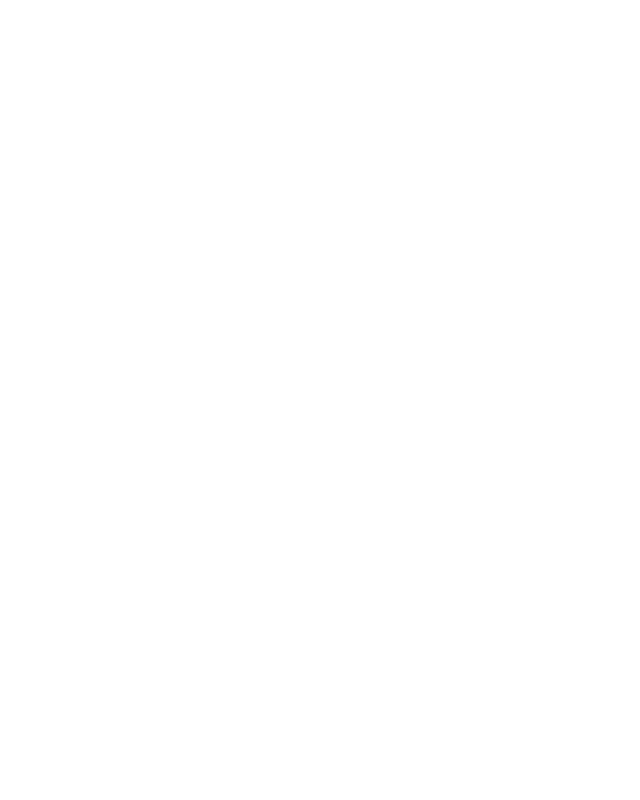
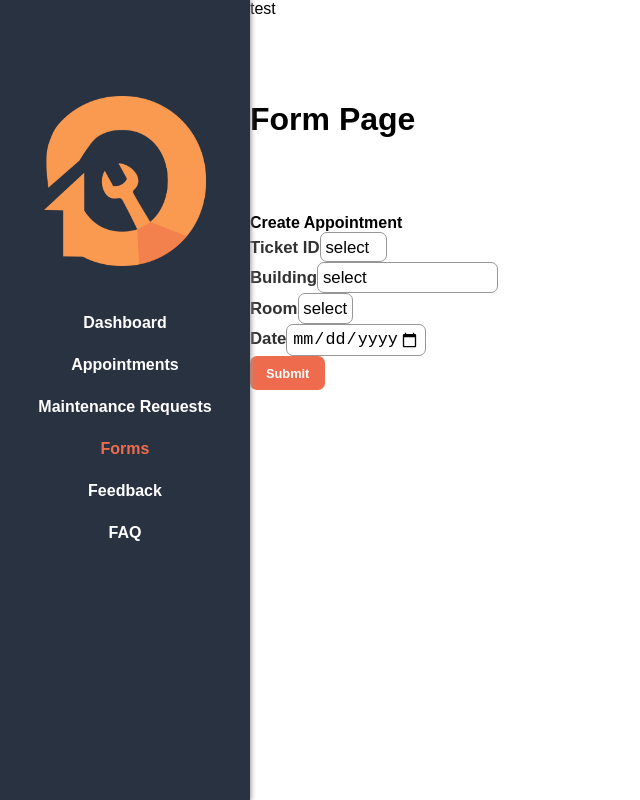
Before and after one commit to optimumpropertyfix/optimumpropertyfix, a React (Create React App) app in the folder opf/: page /admin/forms/create_appointment in a window 1280 px wide. Before the commit this address had no page. Shown: the whole page, without its empty margins (0-640 px from the left). Built offline with nearby package versions, Linux system fonts and the light colour scheme.

Commit message:
Appointment Functionality Added

```diff
--- /dev/null
+++ b/opf/src/components/Appointment/Appointment.js
@@ -0,0 +1,24 @@
+import AppointmentItem from "./AppointmentItem";
+
+const Appointment = (props) => {
+  const addAppointmentHandler = (appointments) => {
+    console.log(appointments);
+  };
+  return (
+    <div>
+      <div>
+        <h1>Appointment Page</h1>
+      </div>
+      <AppointmentItem onAddAppointment={addAppointmentHandler} />
+      {props.items.map((appointments) => (
+        <AppointmentItem
+          building={appointments.building}
+          room={appointments.room}
+          date={appointments.date}
+        />
+      ))}
+    </div>
+  );
+};
+
+export default Appointment;
--- a/opf/src/components/Appointment/AppointmentItem.js
+++ b/opf/src/components/Appointment/AppointmentItem.js
@@ -1,19 +1,15 @@
 import styles from "./AppointmentItem.module.css";
 import AppointmentDate from "./AppointmentDate";
 
+//trigger to run again by using state
 const AppointmentItem = (props) => {
-  const clickHandler = () => {
-    console.log("Clicked");
-  };
-
   return (
     <div className={styles.item}>
       <AppointmentDate date={props.date} />
       <div className={styles.description}>
         <h2>{props.building}</h2>
-        <div className={styles.detail}>
-          <button onClick={clickHandler}>Details</button>
-        </div>
+        <h2>{props.room}</h2>
+        <div className={styles.detail}></div>
       </div>
     </div>
   );
--- a/opf/src/components/Appointment/AppointmentItem.module.css
+++ b/opf/src/components/Appointment/AppointmentItem.module.css
@@ -3,5 +3,5 @@
   align-items: center;
   padding: 0.4rem;
   margin: 1rem 0;
-  background-color: var(--color-standard-gray);
+  background-color: var(--color-light-gray);
 }
--- /dev/null
+++ b/opf/src/components/Forms/Appointment/AppointmentForm.js
@@ -0,0 +1,96 @@
+import React, { useState } from "react";
+
+export default function AppointmentForm(props) {
+  const [ticketId, setTicketId] = useState("");
+  const [building, setBuilding] = useState("");
+  const [room, setRoom] = useState("");
+  const [date, setDate] = useState("");
+
+  const ticketIdHandler = (event) => {
+    //takes an object and pulls out key value pairs and adds them
+    setTicketId(event.target.value);
+  };
+
+  const buildingHandler = (event) => {
+    setBuilding(event.target.value);
+  };
+
+  const roomHandler = (event) => {
+    setRoom(event.target.value);
+  };
+
+  const dateHandler = (event) => {
+    setDate(event.target.value);
+  };
+
+  const submitHandler = (event) => {
+    event.preventDefault();
+
+    const appointmentData = {
+      ticketId: ticketId,
+      building: building,
+      room: room,
+      date: new Date(date),
+    };
+
+    props.onSaveAppointmentData(appointmentData);
+    //two way binding
+    setTicketId("");
+    setBuilding("");
+    setRoom("");
+    setDate("");
+  };
+
+  return (
+    <form onSubmit={submitHandler}>
+      <div>
+        <div>
+          <label>Ticket ID</label>
+          <select value={props.ticketId} onChange={ticketIdHandler}>
+            <option value="select">select</option>
+            <option value="012345">012345</option>
+            <option value="345789">345789</option>
+            <option value="678901">678901</option>
+          </select>
+        </div>
+        <div>
+          <label>Building</label>
+          <select value={props.building} onChange={buildingHandler}>
+            <option value="select">select</option>
+            <option value="argenta">Argenta Hall</option>
+            <option value="nye">Nye Hall</option>
+            <option value="greatbasin">Great Basin Hall</option>
+            <option value="juniper">Juniper Hall</option>
+            <option value="llc">Living Learning Center</option>
+            <option value="sierra">Sierra Hall</option>
+            <option value="canada">Cananda Hall</option>
+            <option value="manzanita">Manzanita Hall</option>
+          </select>
+        </div>
+        <div>
+          <label>Room</label>
+          <select value={props.room} onChange={roomHandler}>
+            <option value="select">select</option>
+            <option value="100">100</option>
+            <option value="200">200</option>
+            <option value="300">300</option>
+            <option value="400">400</option>
+          </select>
+        </div>
+        <div>
+          <label>Date</label>
+          <input
+            type="date"
+            min="2022-01-01"
+            max="2023-01-01"
+            value={date}
+            onChange={dateHandler}
+          />
+        </div>
+      </div>
+      <div>
+        <button type="submit">Submit</button>
+      </div>
+    </form>
+  );
+}
--- a/opf/src/index.js
+++ b/opf/src/index.js
@@ -7,7 +7,6 @@
 import LoginPage from "./pages/LoginPage/LoginPage";
 import SignInView from "./pages/LoginPage/views/SignInView/SignInView";
 import CreateAccountView from "./pages/LoginPage/views/CreateAccountView/CreateAccountView";
-
 import AdminPage from "./pages/AdminPage/AdminPage";
 import StudentPage from "./pages/StudentPage/StudentPage";
 
@@ -15,7 +14,7 @@
   AdminDashboardPage,
   StudentDashboardPage,
 } from "./pages/DashboardPage/DashboardPage";
-import { AdminAppointmentsPage } from "./pages/AppointmentsPage/AppointmentsPage";
+
 import {
   AdminMaintenanceRequestsPage,
   StudentMaintenanceRequestsPage,
@@ -28,6 +27,7 @@
 import { AdminFormsPage } from "./pages/FormPage/FormPage";
 import { AdminCreateAnnouncementView } from "./pages/FormPage/views/AnnouncementView/AnnouncementView";
 import { AdminCreateFAQView } from "./pages/FormPage/views/FAQView/FAQView";
+
 import { AdminLandingView } from "./pages/FormPage/views/LandingView/LandingView";
 
 import {
@@ -46,8 +46,9 @@
   AdminFAQPage,
   StudentFAQPage,
 } from "./pages/FrequentAskedQuestions/FrequentlyAskedQuestions";
-
+import { AppointmentView } from "./pages/FormPage/views/AppointmentView/AppointmentView";
 import "./index.css";
+import { AdminAppointmentsPage } from "./pages/AppointmentsPage/AppointmentsPage";
 
 ReactDOM.render(
   <React.StrictMode>
@@ -77,6 +78,7 @@
                 element={<AdminCreateAnnouncementView />}
               />
               <Route path="create_faq" element={<AdminCreateFAQView />} />
+              <Route path="create_appointment" element={<AppointmentView />} />
             </Route>
             <Route path="feedback" element={<AdminFeedbackPage />} />
             <Route
--- a/opf/src/pages/AppointmentsPage/AppointmentsPage.js
+++ b/opf/src/pages/AppointmentsPage/AppointmentsPage.js
@@ -1,50 +1,41 @@
-import AppointmentItem from "../../components/Appointment/AppointmentItem";
+import Appointment from "../../components/Appointment/Appointment";
+import AppointmentView from "../../pages/FormPage/views/AppointmentView/AppointmentView";
 
 export const AdminAppointmentsPage = () => {
   const appointments = [
     {
       id: "1",
       building: "Argenta Hall",
+      room: "101",
       date: new Date(2022, 2, 28),
     },
     {
       id: "2",
       building: "Canada Hall",
+      room: "102",
       date: new Date(2022, 3, 1),
     },
     {
       id: "3",
       building: "Great Basin Hall",
+      room: "103",
       date: new Date(2022, 4, 25),
     },
     {
       id: "4",
       building: "Manzanita Hall",
+      room: "104",
       date: new Date(2022, 5, 10),
     },
   ];
+  const addAppointmentHandler = (appointments) => {
+    console.log(appointments);
+  };
 
   return (
     <div>
-      <div>
-        <h1>Appointment Page</h1>
-      </div>
-      <AppointmentItem
-        building={appointments[0].building}
-        date={appointments[0].date}
-      />
-      <AppointmentItem
-        building={appointments[1].building}
-        date={appointments[1].date}
-      />
-      <AppointmentItem
-        building={appointments[2].building}
-        date={appointments[2].date}
-      />
-      <AppointmentItem
-        building={appointments[3].building}
-        date={appointments[3].date}
-      />
+      <AppointmentView onAddAppointent={addAppointmentHandler} />
+      <Appointment items={appointments} />
     </div>
   );
 };
--- a/opf/src/pages/FormPage/FormPage.js
+++ b/opf/src/pages/FormPage/FormPage.js
@@ -19,6 +19,9 @@
           <NavigationLink to="create_faq">
             <p>Create FAQ</p>
           </NavigationLink>
+          <NavigationLink to="create_appointment">
+            <p>Create Appointment</p>
+          </NavigationLink>
         </Navigation>
       </div>
       <Outlet />
--- /dev/null
+++ b/opf/src/pages/FormPage/views/AppointmentView/AppointmentView.js
@@ -0,0 +1,18 @@
+import AppointmentForm from "../../../../components/Forms/Appointment/AppointmentForm";
+
+export const AppointmentView = (props) => {
+  const saveAppointmentDataHandler = (enteredAppointmentData) => {
+    const appointmentData = {
+      ...enteredAppointmentData,
+      id: Math.random().toString(),
+    };
+    props.onAddAppointment(appointmentData);
+  };
+  return (
+    <div>
+      <AppointmentForm onSaveAppointmentData={saveAppointmentDataHandler} />
+    </div>
+  );
+};
+
+export default AppointmentView;
--- a/opf/src/pages/MaintenanceRequestsPage/views/CreateTicketView/CreateTicketView.js
+++ b/opf/src/pages/MaintenanceRequestsPage/views/CreateTicketView/CreateTicketView.js
@@ -65,8 +65,6 @@
       title,
       description,
       "NOTES",
-      "APPOINT_TIME",
-      "APPOINT_DATE",
       "BUILDING",
       "LOCATION",
       "UNIT_NUMBER",
@@ -125,13 +123,6 @@
             <textarea className={styles.description_form} />
           </div>
           <div className={`${styles.form} layout_helper_FormGroup`}>
-            <label>Select Appointment time</label>
-            <div className={styles.appointment_form}>
-              <input type="date" />
-              <input type="time" />
-            </div>
-          </div>
-          <div className={`${styles.form} layout_helper_FormGroup`}>
             <label>Set Severity</label>
             <select className={styles.severity_form}>
               <option type="radio" value="LOW">
```
Also changed, not shown: 1 other file (tests, documents, lock files or other folders).
